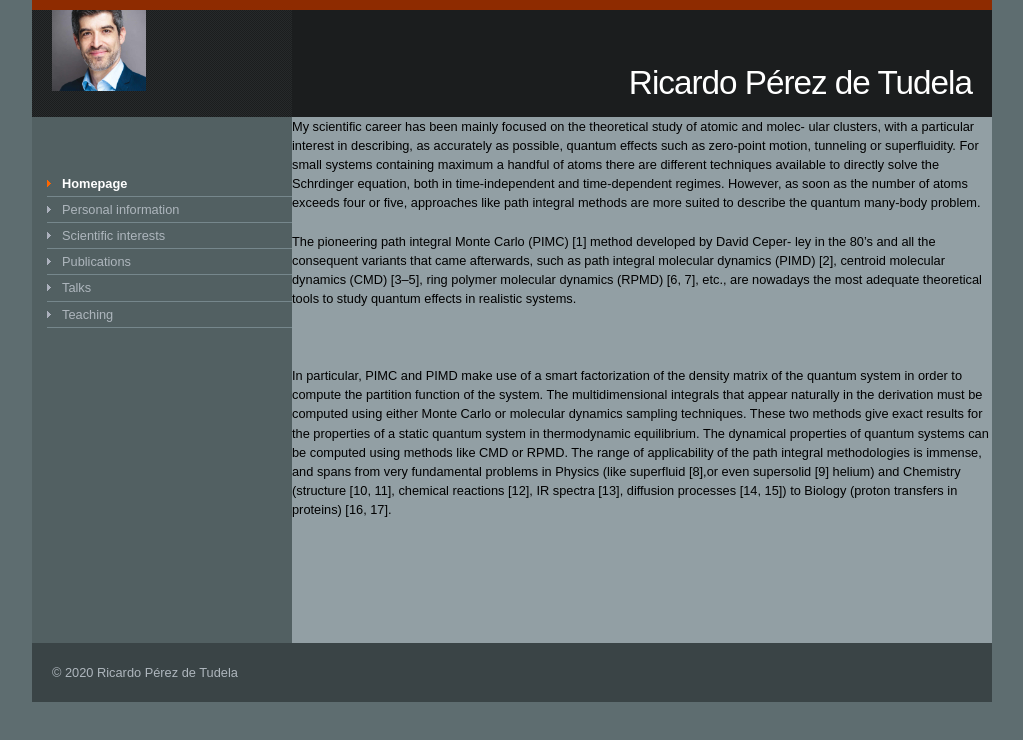
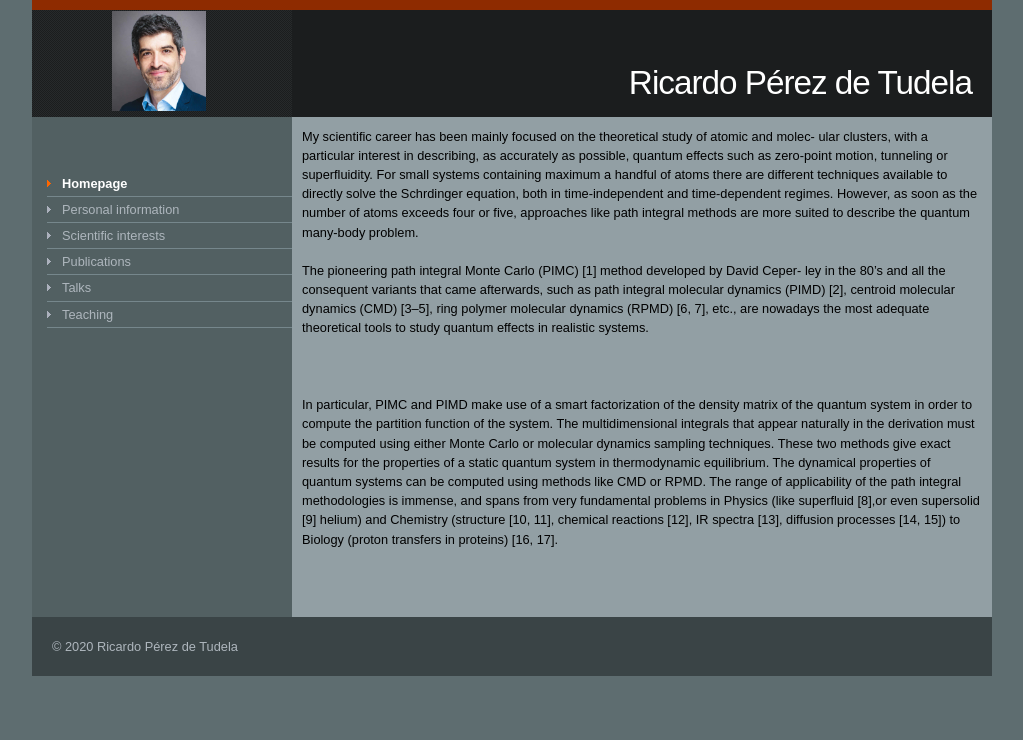
Before and after one commit to Ricardo-PerezdeTudela/Ricardo-PerezdeTudela.github.io, a plain HTML site: page index.html in a window 1280 px wide. Shown: the whole page, without its empty margins (128-1151 px from the left). Drawn offline with nearby package versions, Linux system fonts and the light colour scheme.

Commit message:
Add files via upload

```diff
--- a/css/main.css
+++ b/css/main.css
@@ -98,11 +98,11 @@ ul.ul-style01 ul li {padding-left:12px; background:url("../design/ul-style01-sub
         #logo {float:right; margin:0; font:normal 260%/1.4 "arial",sans-serif; letter-spacing:-1px;}
         #logo a {text-decoration:none;}
 
-        #url {position:absolute; left:20px; bottom:20px; margin:0;}
+        #url {position:absolute; left:80px; bottom:0px; margin:0;}
 
     #cols {clear:both; background:url("../design/aside.gif") 0 0 repeat-y;}
 
-    	#content {float:right; width:700px; overflow:hidden;}
+    	#content {float:right; width:680px; overflow:hidden;padding:10px 10px;}
 
             #slogan {padding:10px 20px; text-align:right;}
 
@@ -118,7 +118,7 @@ ul.ul-style01 ul li {padding-left:12px; background:url("../design/ul-style01-sub
             #content-in {padding:5px 20px 20px 20px;}
             #content-in p {text-align:justify;}
 
-        #aside {float:left; width:260px;}
+        #aside {float:left; width:260px; height:500px;}
     	#aside-in {padding:39px 0 300px 15px; overflow:hidden;}
 
     	   #search {padding:15px; text-align:center;}
```
